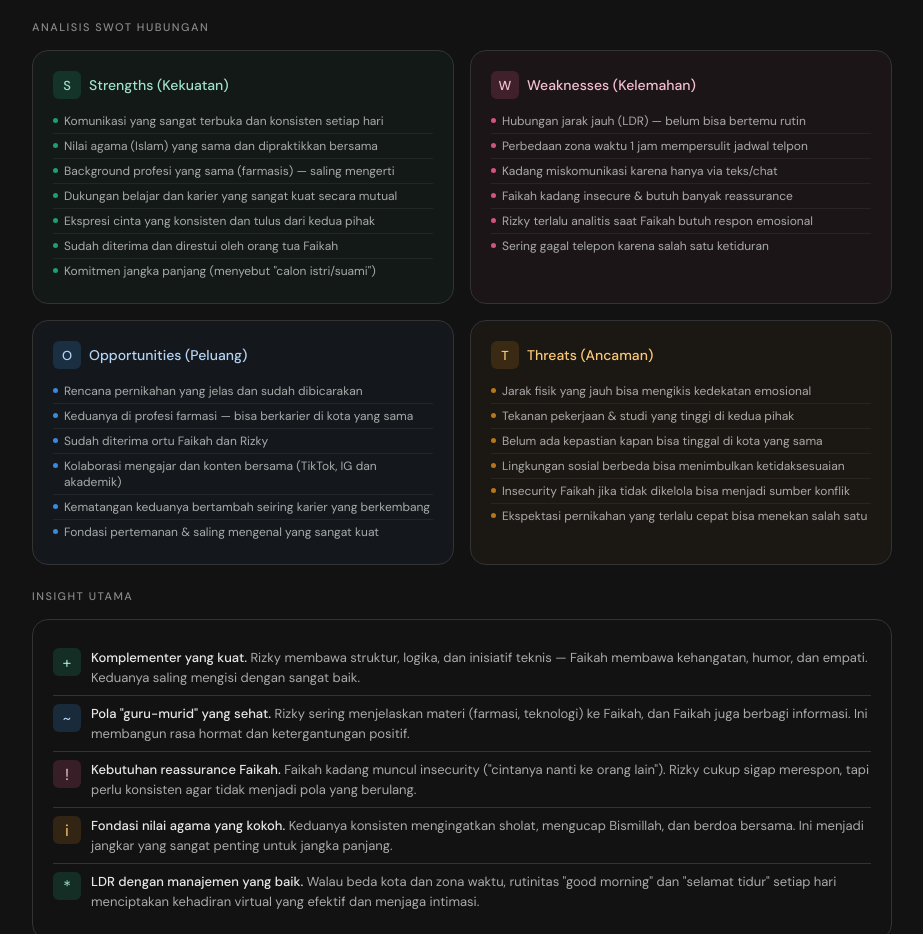
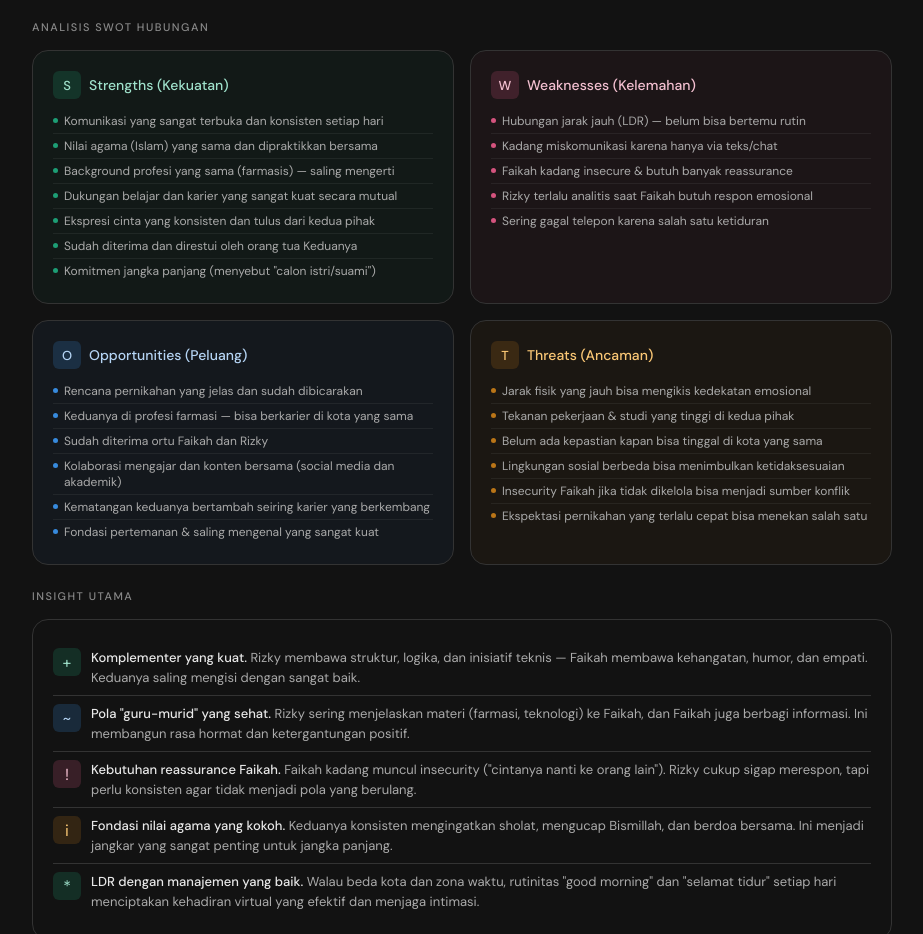
Before and after one commit to rhmawardi/relationshiprf, a plain HTML site: page index.html in a window 1280 px wide. Shown: the part 1280-2214 px from the top of the page, without its empty margins (178-1101 px from the left). Drawn offline with nearby package versions, Linux system fonts and the light colour scheme.

Commit message:
Update index.html

```diff
--- a/index.html
+++ b/index.html
@@ -208,7 +208,7 @@ body{font-family:'DM Sans',sans-serif; background-color: var(--color-background-
       <li>Background profesi yang sama (farmasis) — saling mengerti</li>
       <li>Dukungan belajar dan karier yang sangat kuat secara mutual</li>
       <li>Ekspresi cinta yang konsisten dan tulus dari kedua pihak</li>
-      <li>Sudah diterima dan direstui oleh orang tua Faikah</li>
+      <li>Sudah diterima dan direstui oleh orang tua Keduanya</li>
       <li>Komitmen jangka panjang (menyebut "calon istri/suami")</li>
     </ul>
   </div>
@@ -220,7 +220,6 @@ body{font-family:'DM Sans',sans-serif; background-color: var(--color-background-
     </div>
     <ul class="swot-list">
       <li>Hubungan jarak jauh (LDR) — belum bisa bertemu rutin</li>
-      <li>Perbedaan zona waktu 1 jam mempersulit jadwal telpon</li>
       <li>Kadang miskomunikasi karena hanya via teks/chat</li>
       <li>Faikah kadang insecure &amp; butuh banyak reassurance</li>
       <li>Rizky terlalu analitis saat Faikah butuh respon emosional</li>
@@ -237,7 +236,7 @@ body{font-family:'DM Sans',sans-serif; background-color: var(--color-background-
       <li>Rencana pernikahan yang jelas dan sudah dibicarakan</li>
       <li>Keduanya di profesi farmasi — bisa berkarier di kota yang sama</li>
       <li>Sudah diterima ortu Faikah dan Rizky</li>
-      <li>Kolaborasi mengajar dan konten bersama (TikTok, IG dan akademik)</li>
+      <li>Kolaborasi mengajar dan konten bersama (social media dan akademik)</li>
       <li>Kematangan keduanya bertambah seiring karier yang berkembang</li>
       <li>Fondasi pertemanan &amp; saling mengenal yang sangat kuat</li>
     </ul>
```
